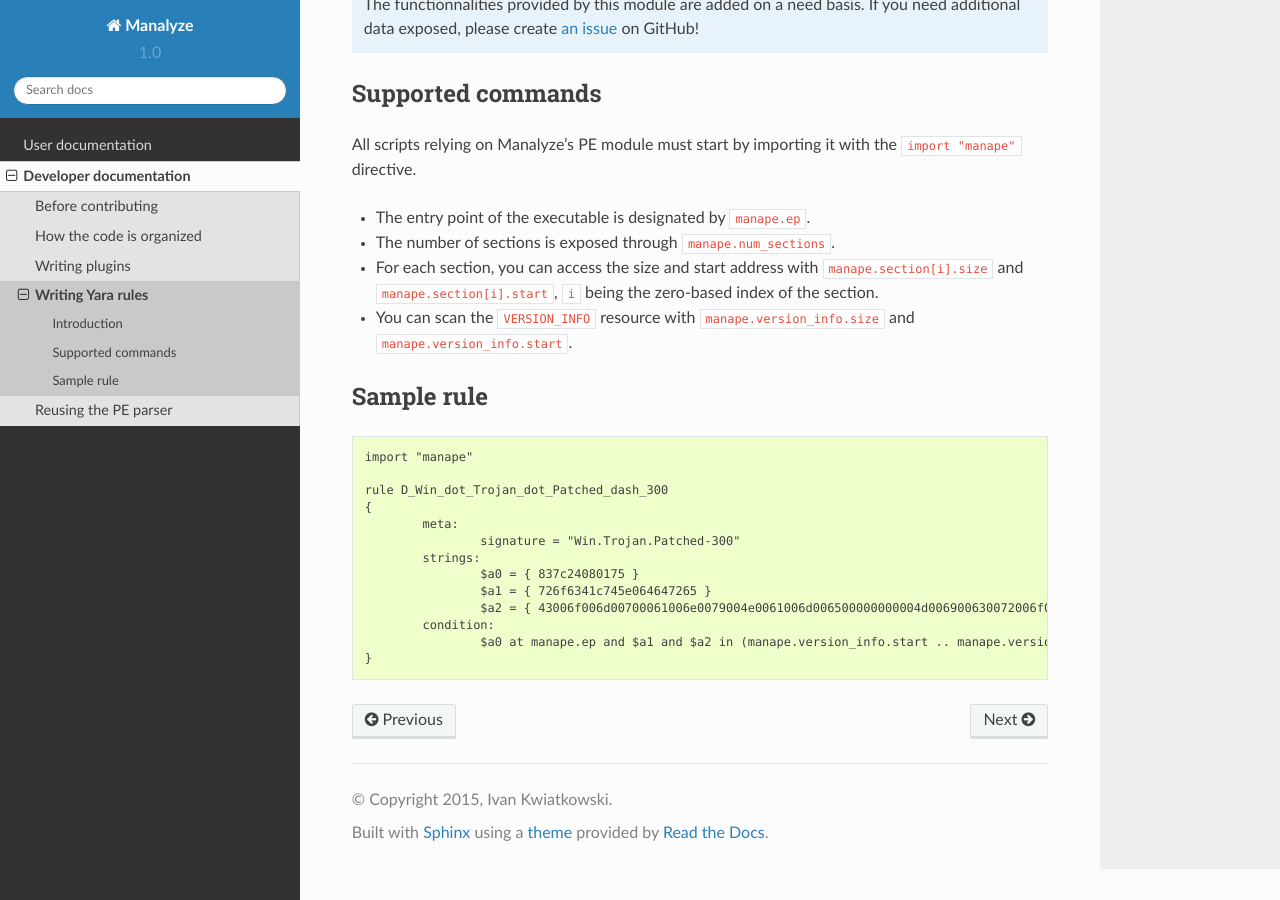
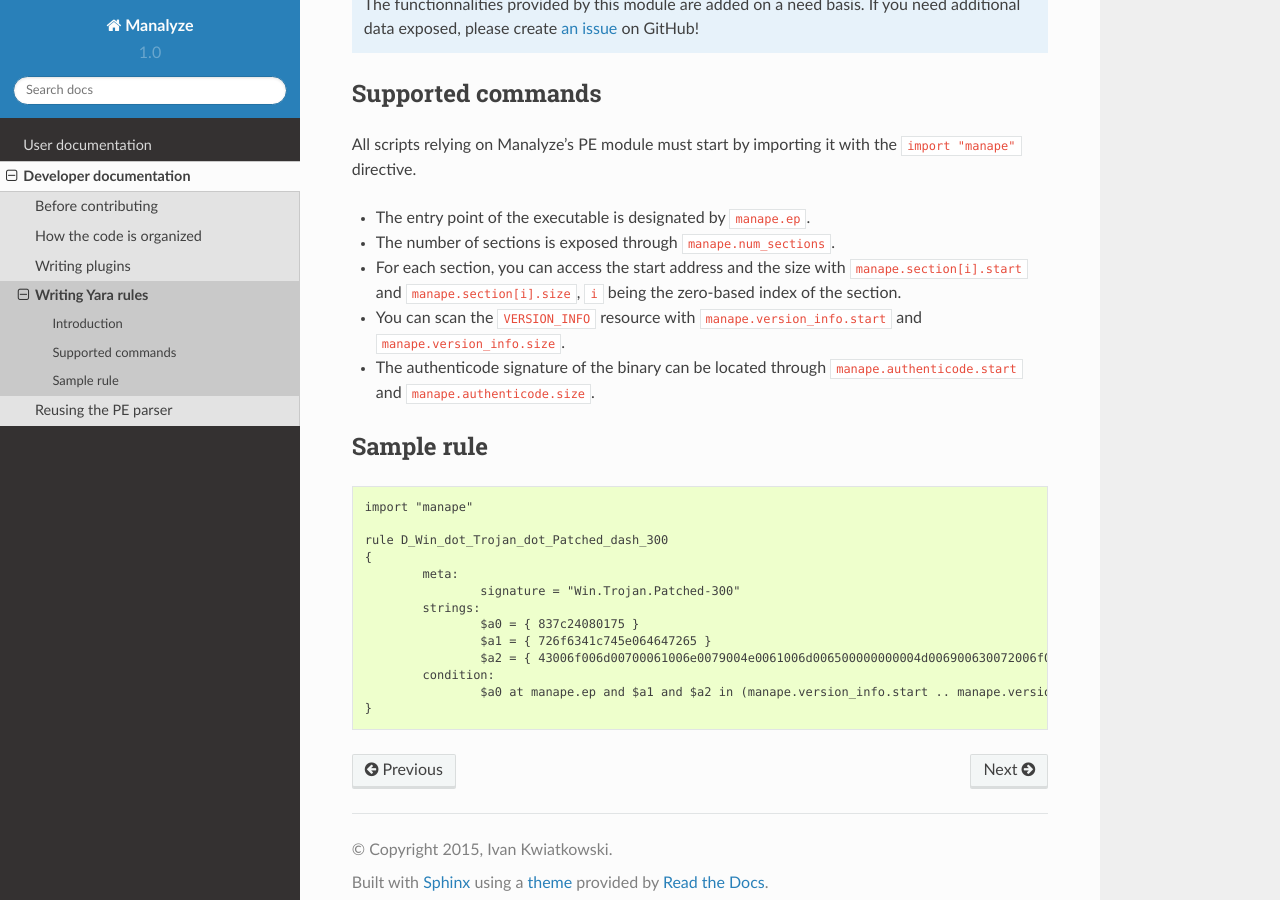
Before and after one commit to JusticeRage/Manalyze, a Sphinx documentation site: the page built from docs/writing-yara-rules.rst, in a window 1280 px wide and 900 px high, scrolled down 528 px. Built offline with Sphinx 7.4.7 and the Read the Docs theme 2.0.0, drawn with Linux system fonts in a browser that asks for light colours.

```diff
--- a/docs/writing-yara-rules.rst
+++ b/docs/writing-yara-rules.rst
@@ -20,8 +20,9 @@
 
 * The entry point of the executable is designated by ``manape.ep``.
 * The number of sections is exposed through ``manape.num_sections``.
-* For each section, you can access the size and start address with ``manape.section[i].size`` and ``manape.section[i].start``, ``i`` being the zero-based index of the section.
-* You can scan the ``VERSION_INFO`` resource with ``manape.version_info.size`` and ``manape.version_info.start``.
+* For each section, you can access the start address and the size with ``manape.section[i].start`` and ``manape.section[i].size``, ``i`` being the zero-based index of the section.
+* You can scan the ``VERSION_INFO`` resource with ``manape.version_info.start`` and ``manape.version_info.size``.
+* The authenticode signature of the binary can be located through ``manape.authenticode.start`` and ``manape.authenticode.size``.
 
 Sample rule
 ===========
```
Also changed, not shown: 3 other files.
